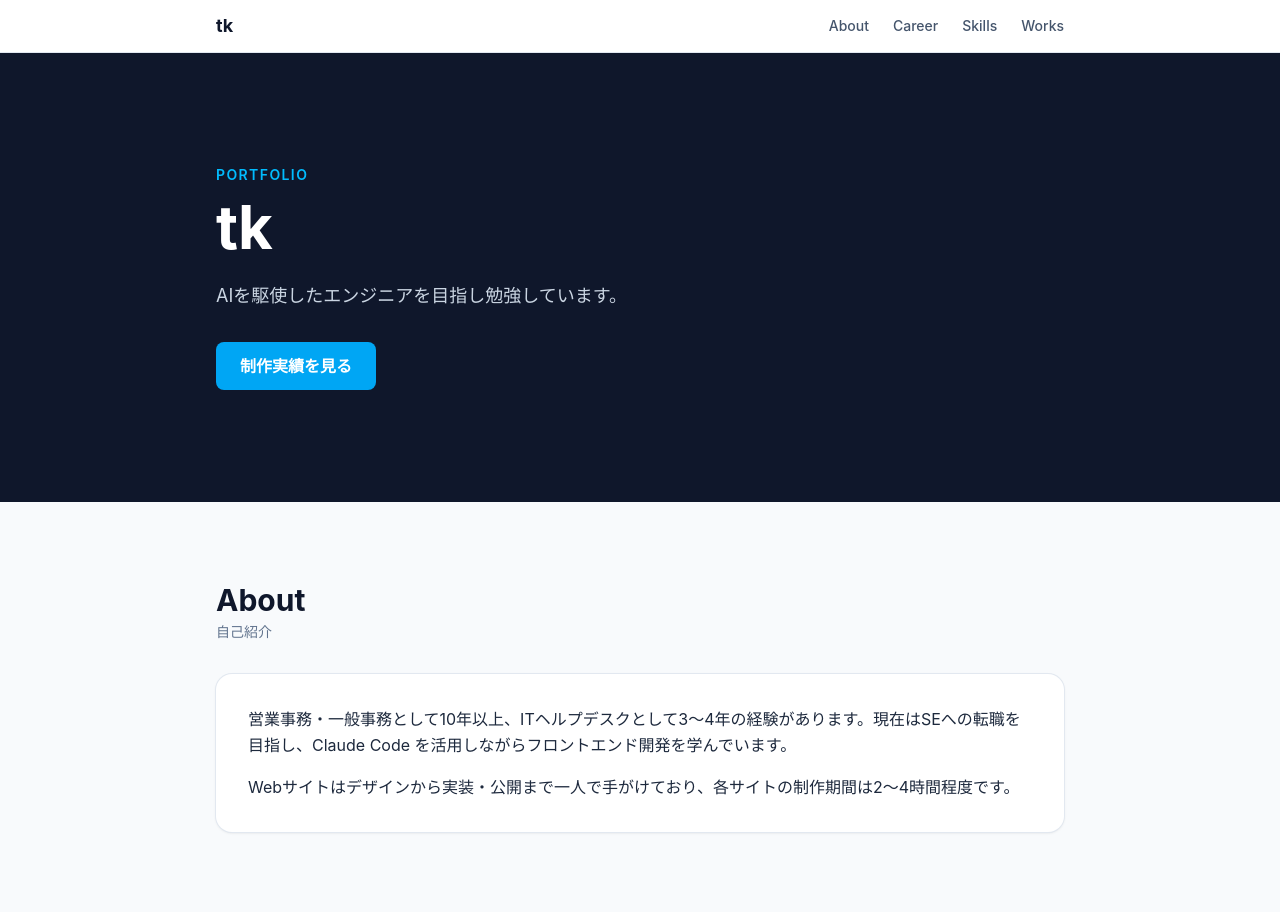
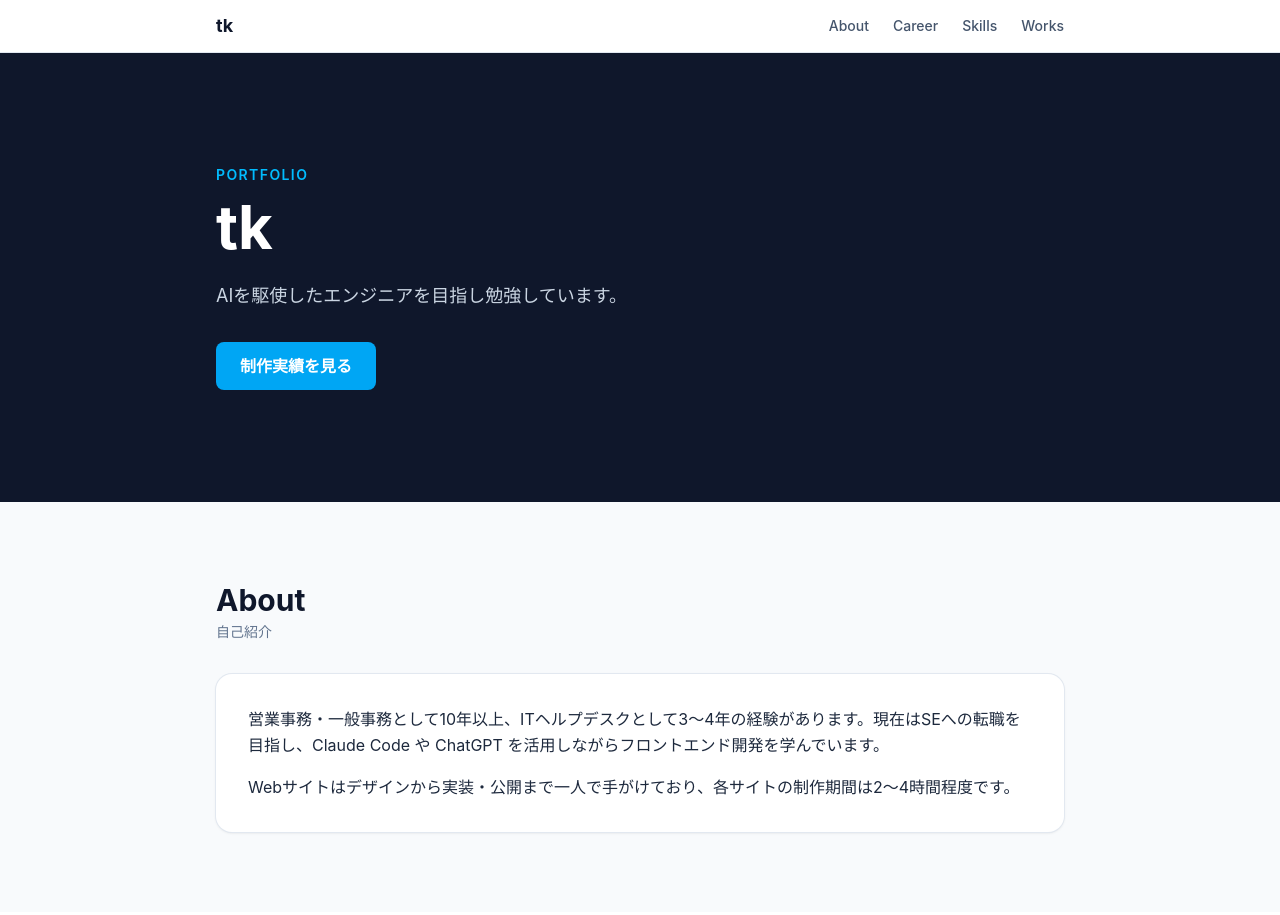
Before and after one commit to taek04101987-ctrl/pf, a website built with Vite: page index.html in a window 1280 px wide. Shown: the top 915 px of the page. Built offline with nearby package versions, Linux system fonts and the light colour scheme.

Commit message:
自己紹介にChatGPTの活用を追記
Co-Authored-By: Claude Opus 5.5 <noreply@anthropic.com>

```diff
--- a/index.html
+++ b/index.html
@@ -43,7 +43,7 @@
         <p class="mt-1 text-sm text-slate-500">自己紹介</p>
         <div class="mt-8 rounded-2xl bg-white p-6 shadow-sm ring-1 ring-slate-200 sm:p-8">
           <p class="leading-relaxed">
-            営業事務・一般事務として10年以上、ITヘルプデスクとして3〜4年の経験があります。現在はSEへの転職を目指し、Claude Code を活用しながらフロントエンド開発を学んでいます。
+            営業事務・一般事務として10年以上、ITヘルプデスクとして3〜4年の経験があります。現在はSEへの転職を目指し、Claude Code や ChatGPT を活用しながらフロントエンド開発を学んでいます。
           </p>
           <p class="mt-4 leading-relaxed">
             Webサイトはデザインから実装・公開まで一人で手がけており、各サイトの制作期間は2〜4時間程度です。
```
